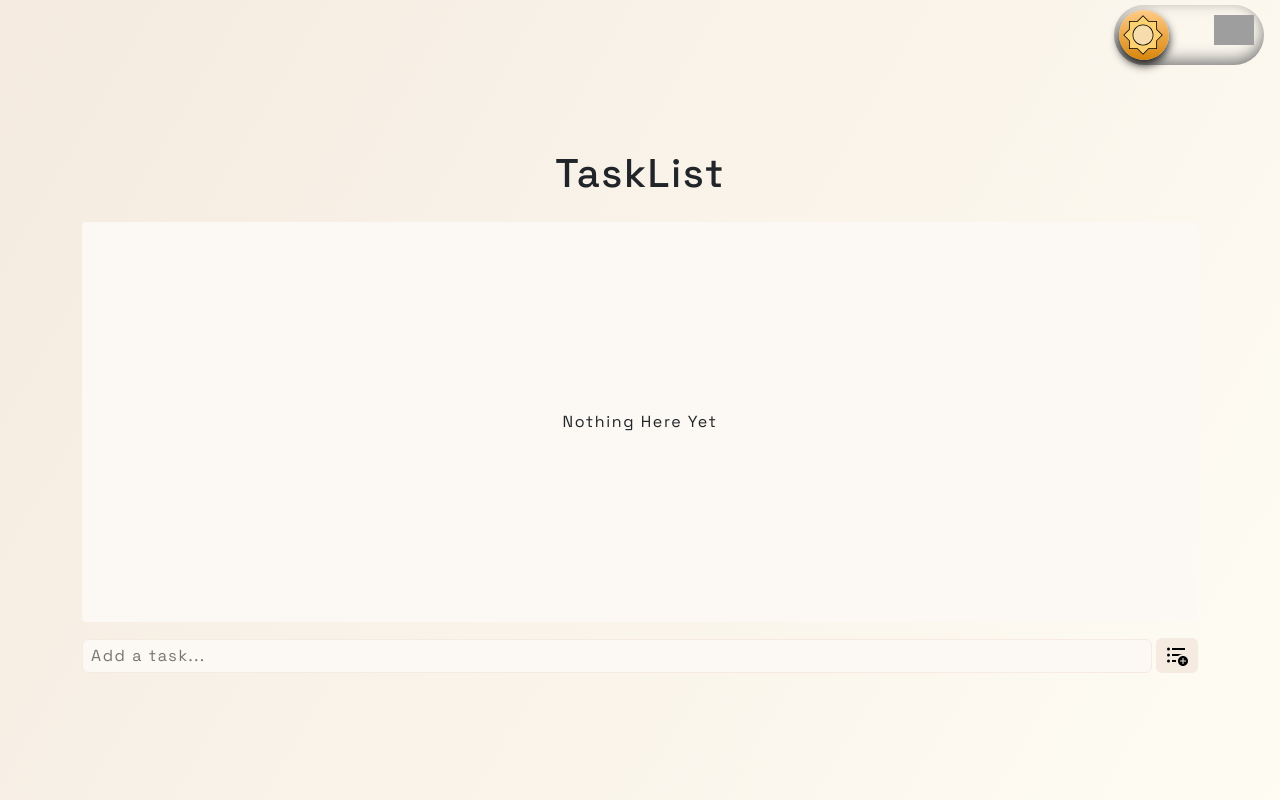
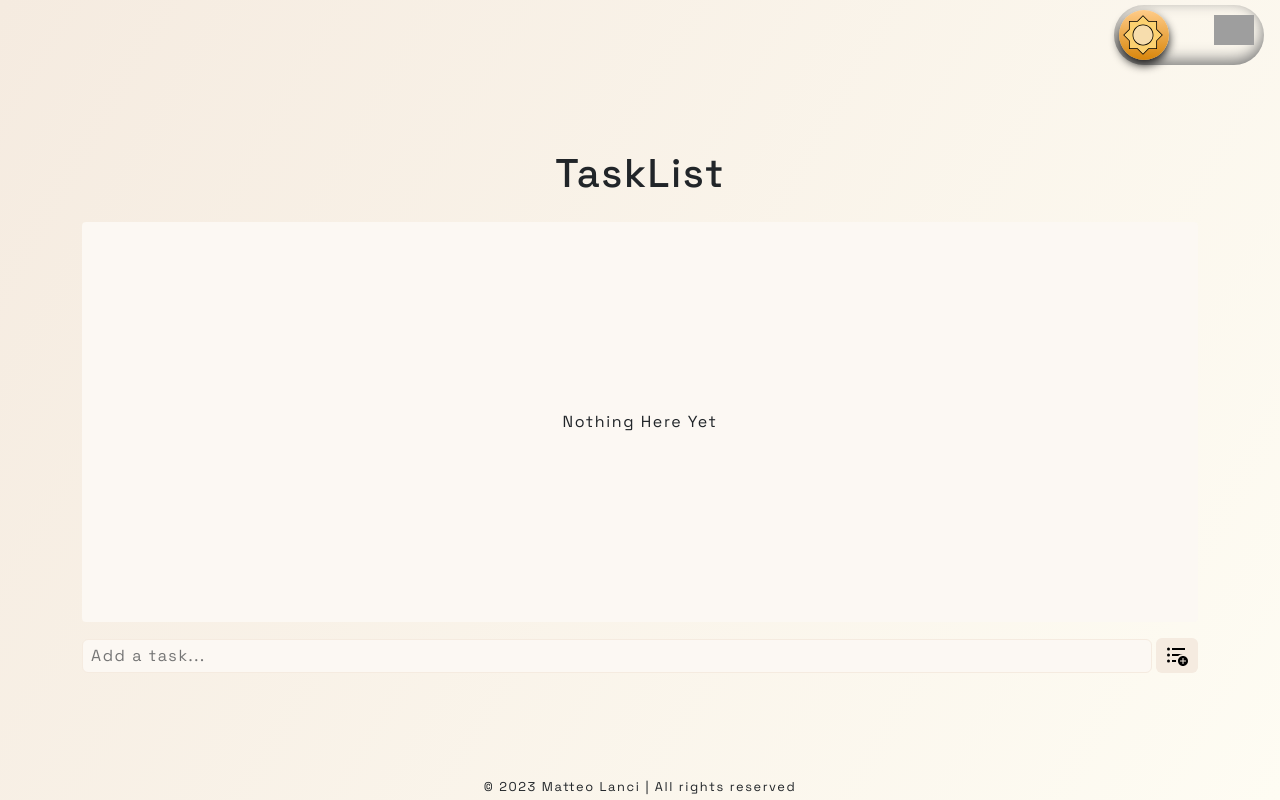
Before and after one commit to MatteoLanci/tasklist, a React (Create React App) app: page / in a window 1280 px wide. Built offline with nearby package versions, Linux system fonts and the light colour scheme; grey boxes are pictures that could not be loaded.

Commit message:
NEW footer

```diff
--- a/src/App.js
+++ b/src/App.js
@@ -3,6 +3,7 @@ import { useSelector } from "react-redux";
 
 import Navbar from "./components/NavigationBar/Navigation";
 import Tasklist from "./components/TaskList/Tasklist";
+import Footer from "./components/Footer/Footer";
 
 function App() {
   const theme = useSelector((state) => state.theme);
@@ -11,6 +12,7 @@ function App() {
     <section className={`mainWrapper ${theme === "light" ? null : "darkMode"}`}>
       <Navbar />
       <Tasklist />
+      <Footer />
     </section>
   );
 }
--- /dev/null
+++ b/src/components/Footer/Footer.jsx
@@ -0,0 +1,14 @@
+import React from "react";
+import "./footer.css";
+
+const Footer = () => {
+  return (
+    <section className="footerWrapper">
+      <p className="m-0 mb-1" style={{ fontSize: ".8rem" }}>
+        © 2023 Matteo Lanci | All rights reserved
+      </p>
+    </section>
+  );
+};
+
+export default Footer;
--- /dev/null
+++ b/src/components/Footer/footer.css
@@ -0,0 +1,9 @@
+.footerWrapper {
+  position: absolute;
+  display: flex;
+  justify-content: center;
+  align-items: center;
+  width: 100%;
+  letter-spacing: 0.15rem;
+  bottom: 0;
+}
```
